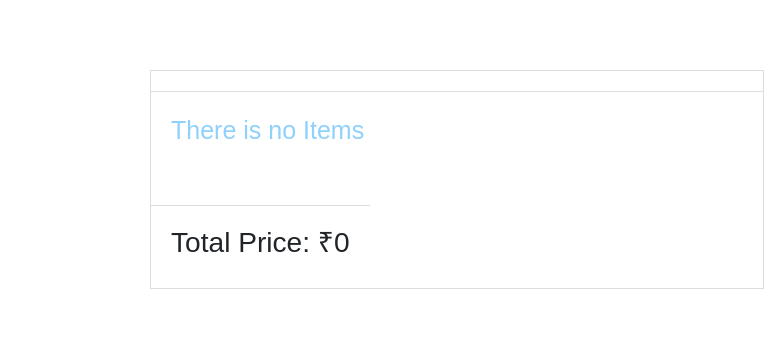
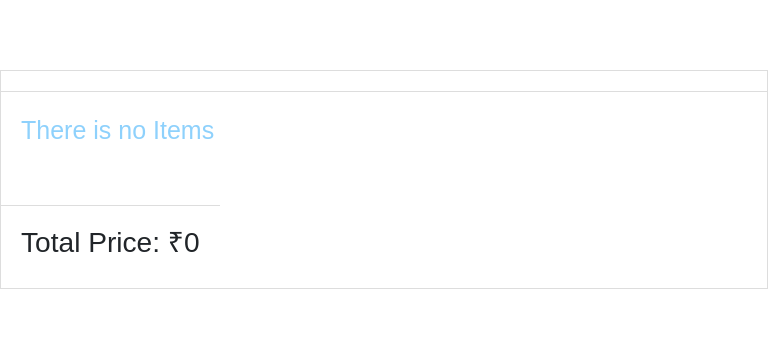
Before and after one commit to hamzabalouty/Drugstore, a React (Create React App) app: page /cart in a window 768 px wide. Shown: the part 366-705 px from the top of the page. Built offline with nearby package versions, Linux system fonts and the light colour scheme.

Commit message:
Update Cart.css

```diff
--- a/src/pages/Cart/Cart.css
+++ b/src/pages/Cart/Cart.css
@@ -3,6 +3,7 @@
   margin-bottom: 100px;
 }
 .cart-container {
+  max-width: 100%;
   display: flex;
   flex-direction: column;
   gap: 70px;
@@ -31,14 +32,12 @@
 .cart-counter-l:hover,
 .cart-counter-r:hover {
   background-color: #8ed1fc;
-  /* border: 1px solid #8ed1fc; */
 }
 .cart-counter-l {
   border-right: 1px solid #ddd !important;
 }
 .cart-counter-r {
   border-left: 1px solid #ddd !important;
-  /* border-right: 1px solid #ddd; */
 }
 .counter-num {
   width: 40px !important;
@@ -66,9 +65,12 @@
   margin-right: -20px !important;
 }
 .cart-body {
-  margin-left: 150px;
-  margin-right: 150px;
+  margin-right: 10px;
   border: 1px solid #ddd;
+  max-width: 100%;
+}
+.cart-table {
+  width: 100%;
 }
 .cart-table-row {
   display: flex;
@@ -112,10 +114,6 @@
   padding-right: 20px;
   color: red;
 }
-/* .cart-product-row h3 {
-  width: 20%;
-} */
-
 .cart-table-row {
   padding: 20px;
   display: flex;
@@ -143,57 +141,65 @@
 
 /* start res */
 @media screen and (min-width: 768px) and (max-width: 991px) {
+  .cart,
+  .cart-container {
+    max-width: 100%;
+  }
   .cart-body {
-    width: 80%;
+    width: 100%;
   }
-  .cart-table-row{
+  .cart-table-row {
     display: none;
   }
-  .cart-table{
+  .cart-table {
     width: 100%;
     display: flex;
     flex-wrap: wrap;
     width: 100%;
     gap: 10%;
   }
-  .cart-product-row{
+  .cart-product-row {
     display: flex;
     flex-direction: column;
     gap: 15px;
     width: 45%;
   }
-  .cart-row-image{
+  .cart-row-image {
     width: 100%;
     display: flex;
     flex-direction: column;
   }
-  .cart-row-image img{
+  .cart-row-image img {
     width: 100%;
     height: 300px;
   }
   .cart .total-row-price,
-  .cart .counter-num{
+  .cart .counter-num {
     display: none;
   }
   .cart-product-row .price-wish,
-  .cart-product-row .status-stock{
+  .cart-product-row .status-stock {
     text-align: center;
     display: flex;
     justify-content: center;
     margin-left: 40%;
   }
-  .cart-product-row button{
+  .cart-product-row button {
     margin-left: 12%;
   }
 }
 @media screen and (min-width: 401px) and (max-width: 767px) {
+  .cart,
+  .cart-container {
+    max-width: 100%;
+  }
   .cart-body {
-    width: 80%;
+    width: 100%;
   }
-  .cart-table-row{
+  .cart-table-row {
     display: none;
   }
-  .cart-table{
+  .cart-table {
     width: 100%;
     display: flex;
     flex-wrap: wrap;
@@ -201,40 +207,40 @@
     gap: 10%;
     margin-left: 0;
   }
-  .cart-product-row{
+  .cart-product-row {
     display: flex;
     flex-direction: column;
     gap: 15px;
     width: 80%;
   }
-  .cart-row-image{
+  .cart-row-image {
     width: 100%;
     display: flex;
     flex-direction: column;
   }
-  .cart-row-image img{
+  .cart-row-image img {
     width: 100%;
     height: 300px;
   }
   .cart .total-row-price,
-  .cart .counter-num{
+  .cart .counter-num {
     display: none;
   }
   .cart .total-row-price,
-  .cart .counter-num{
+  .cart .counter-num {
     text-align: center;
     display: flex;
     justify-content: center;
     margin-left: 5%;
   }
   .cart-product-row .price-wish,
-  .cart-product-row .status-stock{
+  .cart-product-row .status-stock {
     text-align: center;
     display: flex;
     justify-content: center;
     margin-left: 40%;
   }
-  .cart-product-row button{
+  .cart-product-row button {
     margin-left: 12%;
   }
   .cart-product-row,
@@ -243,11 +249,15 @@
     outline: none;
   }
   .cart .total-row-price,
-  .cart .counter-num{
+  .cart .counter-num {
     display: none;
   }
 }
 @media screen and (max-width: 400px) {
+  .cart,
+  .cart-container {
+    max-width: 100%;
+  }
   .cart-body {
     width: 100%;
   }
@@ -256,10 +266,10 @@
     border: none;
     outline: none;
   }
-  .cart-table-row{
+  .cart-table-row {
     display: none;
   }
-  .cart-table{
+  .cart-table {
     width: 100%;
     display: flex;
     flex-wrap: wrap;
@@ -267,33 +277,33 @@
     gap: 10%;
     flex-direction: column;
   }
-  .cart-product-row{
+  .cart-product-row {
     display: flex;
     flex-direction: column;
     gap: 15px;
     width: 100%;
   }
-  .cart-row-image{
+  .cart-row-image {
     width: 100%;
     display: flex;
     flex-direction: column;
   }
-  .cart-row-image img{
+  .cart-row-image img {
     width: 100%;
     height: 300px;
   }
   .cart .total-row-price,
-  .cart .counter-num{
+  .cart .counter-num {
     display: none;
   }
   .cart-product-row .price-wish,
-  .cart-product-row .status-stock{
+  .cart-product-row .status-stock {
     text-align: center;
     display: flex;
     justify-content: center;
     margin-left: 40%;
   }
-  .cart-product-row button{
+  .cart-product-row button {
     margin-left: 12%;
   }
 }
```
